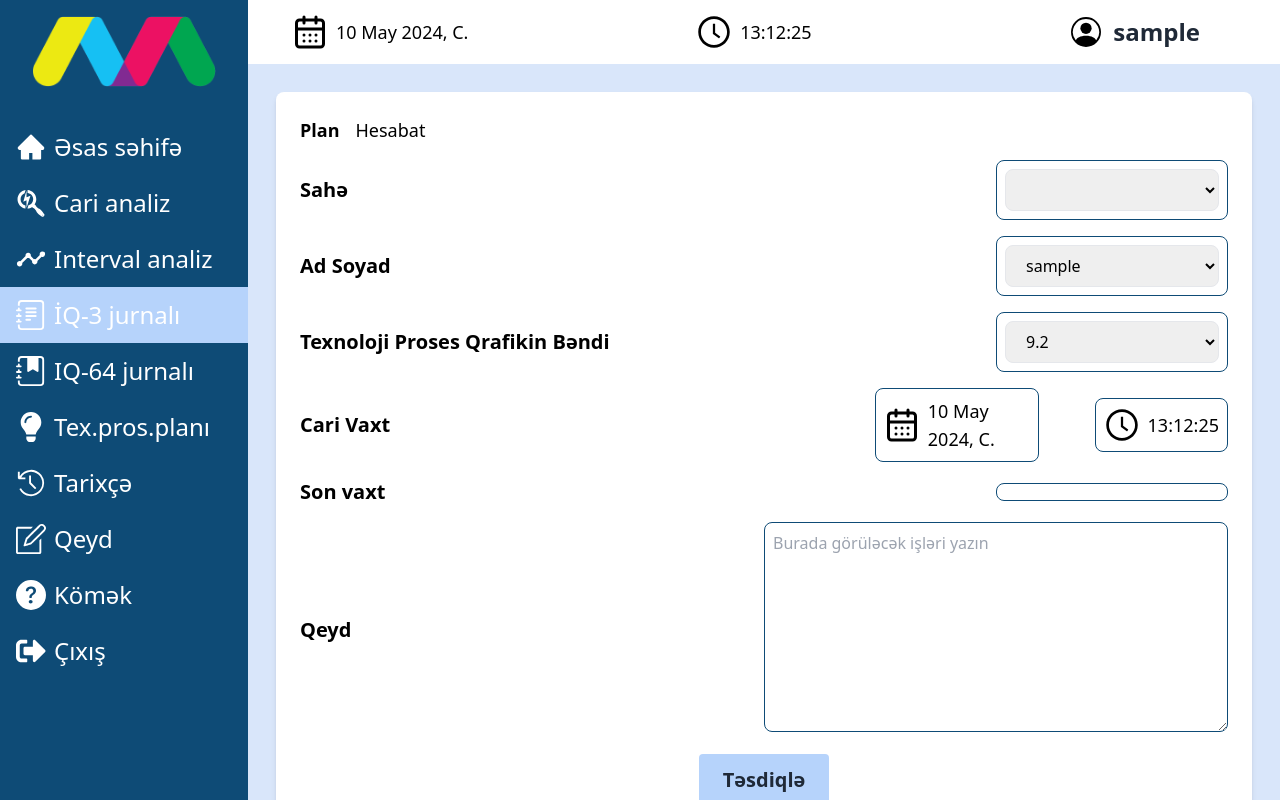
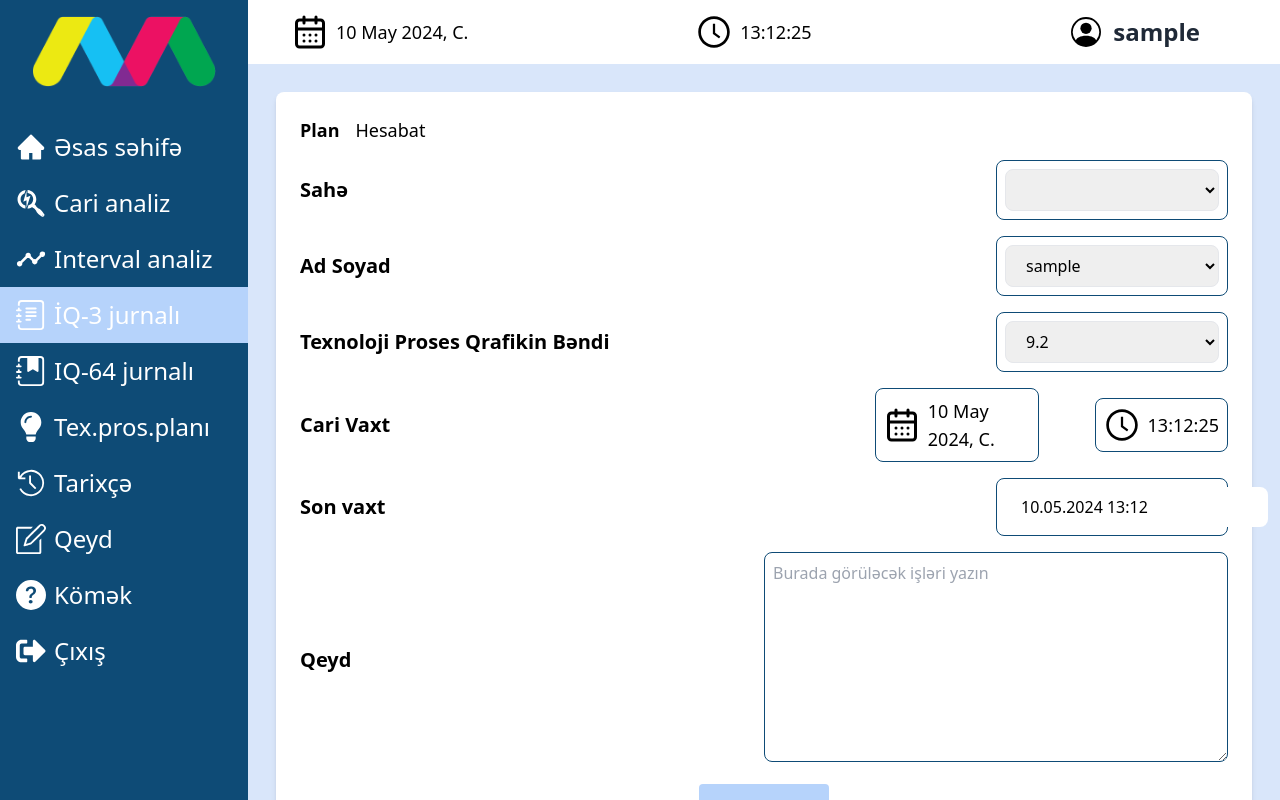
Before and after one commit to muradnuriyev/diag-device, a React (Vite) app in the folder project/diagnostic-ui/: page /auth/iq3-journal in a window 1280 px wide. Built offline with nearby package versions, Linux system fonts and the light colour scheme; sample sign-in values are in the browser's storage.

Commit message:
add datetime

```diff
--- a/project/diagnostic-ui/src/pages/IQ3Journal.tsx
+++ b/project/diagnostic-ui/src/pages/IQ3Journal.tsx
@@ -2,8 +2,13 @@ import { useState } from "react";
 import TesdiqButton from "../layouts/AuthLayout/components/TesdiqButton";
 import CurrentDate from "../layouts/AuthLayout/components/CurrentDate";
 import CurrentTime from "../layouts/AuthLayout/components/CurrentTime";
+import DatePicker, { registerLocale } from "react-datepicker";
+import { az } from "date-fns/locale/az";
+
+import "react-datepicker/dist/react-datepicker.css";
 
 const IQ3Journal = () => {
+  registerLocale("az", az);
   const [section, setSection] = useState("plan");
   const [sahe, setSahe] = useState(localStorage.getItem("sahe") || "");
   const [userFullName, setUserFullName] = useState(
@@ -12,10 +17,14 @@ const IQ3Journal = () => {
   const [texProsQrafikBend, setTexProsQrafikBend] = useState("9.2");
   const [note, setNote] = useState("");
   const access_token = localStorage.getItem("access_token");
+  const [selectDate, setSelectDate] = useState(new Date());
 
   const sendDataToServer = async () => {
     try {
-      const endpoint = section === "plan" ? "/store_iq3journalPlan" : "/store_iq3journalHesabat";
+      const endpoint =
+        section === "plan"
+          ? "/store_iq3journalPlan"
+          : "/store_iq3journalHesabat";
       const response = await fetch(`http://localhost:5000${endpoint}`, {
         method: "POST",
         headers: {
@@ -89,7 +98,9 @@ const IQ3Journal = () => {
           </div>
           <div className="flex items-center mb-4">
             <div className="w-3/4">
-              <h3 className="text-xl font-semibold">Texnoloji Proses Qrafikin Bəndi</h3>
+              <h3 className="text-xl font-semibold">
+                Texnoloji Proses Qrafikin Bəndi
+              </h3>
             </div>
             <div className="w-1/4 border rounded-lg border-main-blue p-2">
               <select
@@ -116,11 +127,21 @@ const IQ3Journal = () => {
           </div>
           <div className="flex items-center mb-4">
             <div className="w-3/4">
-            <h3 className="text-xl font-semibold">
+              <h3 className="text-xl font-semibold">
                 {section === "plan" ? "Son vaxt" : "Görülən işlərin son vaxtı"}
               </h3>
             </div>
             <div className="w-1/4 border rounded-lg border-main-blue p-2">
+              <DatePicker
+                onChange={(date) => setSelectDate(date ? date : new Date())}
+                selected={selectDate}
+                showTimeSelect
+                timeIntervals={1}
+                timeFormat="p"
+                dateFormat="dd.MM.yyyy HH:mm"
+                locale="az"
+                className="px-4 py-2 rounded-lg"
+              />
               {/* Placeholder for future implementation */}
             </div>
           </div>
@@ -136,7 +157,9 @@ const IQ3Journal = () => {
                 rows={8}
                 className="w-full border rounded-lg border-main-blue p-2"
                 placeholder={
-                  section === "plan" ? "Burada görüləcək işləri yazın" : "Burada görülən işləri yazın"
+                  section === "plan"
+                    ? "Burada görüləcək işləri yazın"
+                    : "Burada görülən işləri yazın"
                 }
                 onChange={(e) => setNote(e.target.value)}
                 value={note}
```
